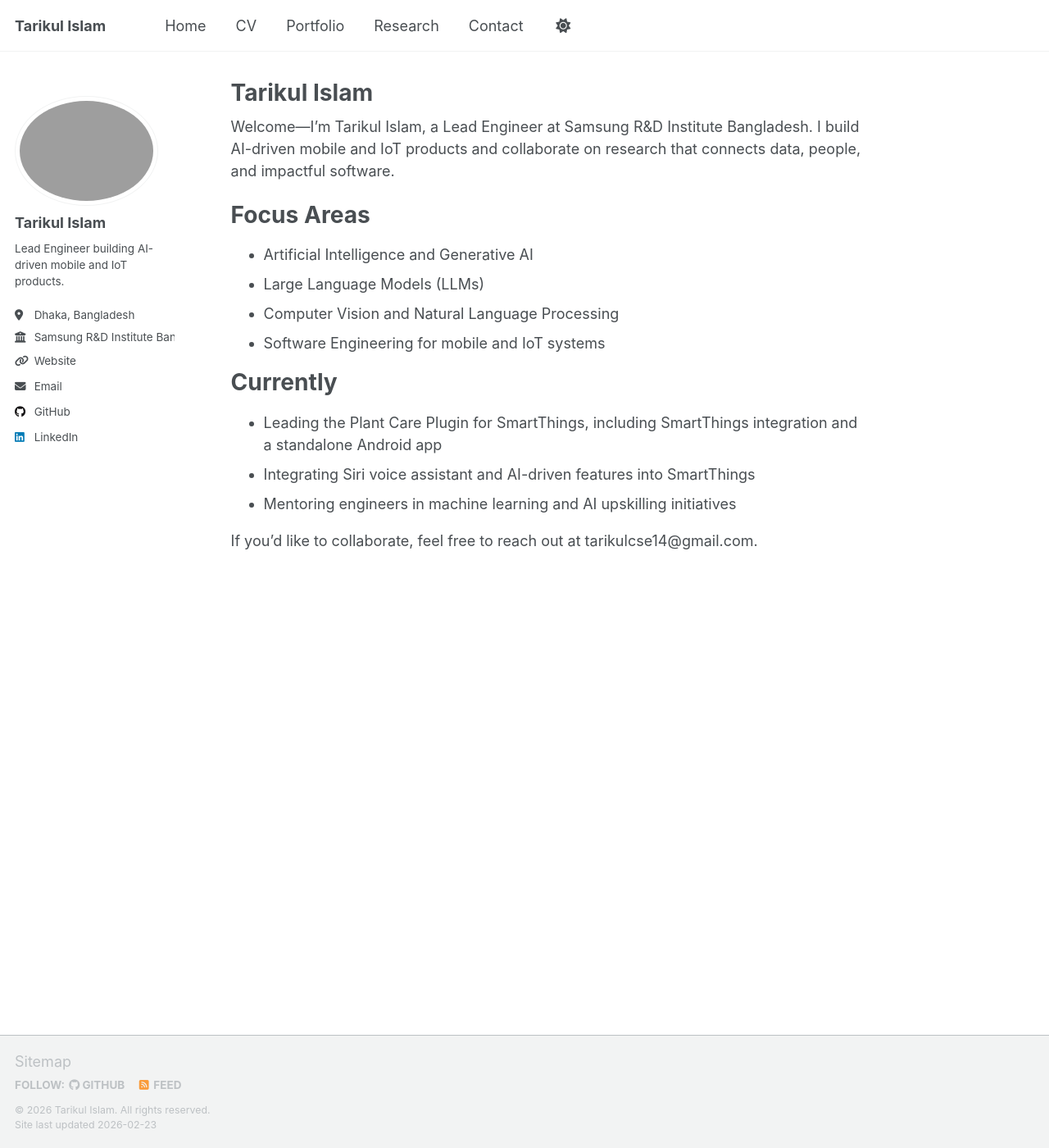
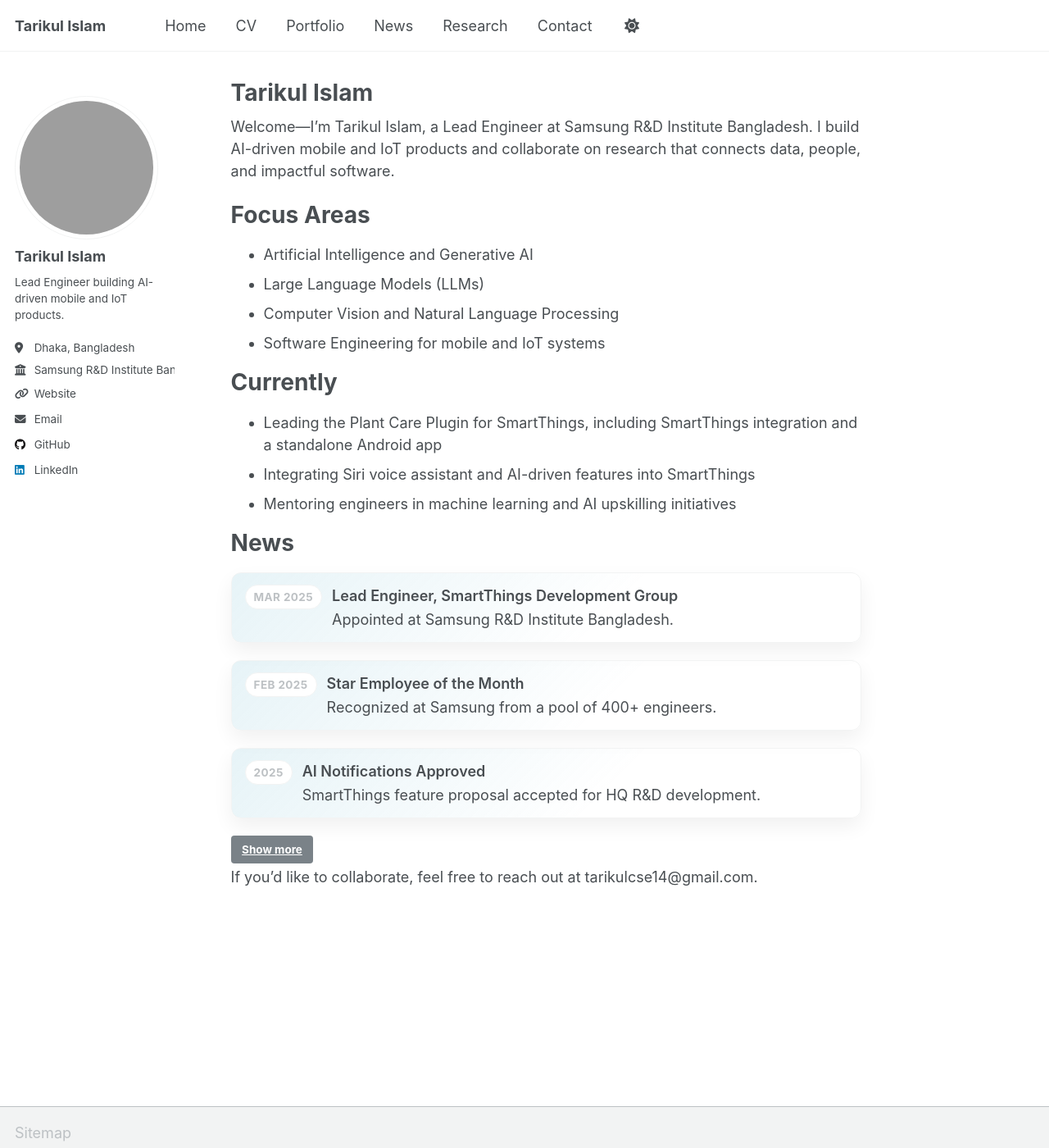
Before and after one commit to tarikulshawon/tarikulshawon.github.io, a Jekyll site: the page built from _pages/about.md, in a window 1280 px wide and 1400 px high. Shown: the whole window at 82% size. Built offline with Jekyll 4.4.1, drawn with Linux system fonts in a browser that asks for light colours; a script that is not in the unit is left out.

Commit message:
apply changes

```diff
--- a/_data/navigation.yml
+++ b/_data/navigation.yml
@@ -17,6 +17,9 @@
   - title: "Portfolio"
     url: /portfolio/
 
+  - title: "News"
+    url: /news/
+
   - title: "Research"
     url: /research/
 
--- /dev/null
+++ b/_data/news.yml
@@ -0,0 +1,12 @@
+- date: "Mar 2025"
+  title: "Lead Engineer, SmartThings Development Group"
+  detail: "Appointed at Samsung R&D Institute Bangladesh."
+- date: "Feb 2025"
+  title: "Star Employee of the Month"
+  detail: "Recognized at Samsung from a pool of 400+ engineers."
+- date: "2025"
+  title: "AI Notifications Approved"
+  detail: "SmartThings feature proposal accepted for HQ R&D development."
+- date: "2024"
+  title: "Camera Patent Granted"
+  detail: "Lens ghosting detection using IMU sensor data in smartphones."
--- a/_pages/about.md
+++ b/_pages/about.md
@@ -22,4 +22,23 @@
 - Integrating Siri voice assistant and AI-driven features into SmartThings
 - Mentoring engineers in machine learning and AI upskilling initiatives
 
+News
+======
+<div class="news-section">
+  <ul class="news-list">
+    {% for item in site.data.news limit:3 %}
+      <li class="news-card">
+        <span class="news-date">{{ item.date }}</span>
+        <div>
+          <div class="news-title">{{ item.title }}</div>
+          <div class="news-text">{{ item.detail }}</div>
+        </div>
+      </li>
+    {% endfor %}
+  </ul>
+  <div class="news-actions">
+    <a class="btn btn--primary" href="/news/">Show more</a>
+  </div>
+</div>
+
 If you'd like to collaborate, feel free to reach out at tarikulcse14@gmail.com.
--- /dev/null
+++ b/_sass/layout/_news.scss
@@ -0,0 +1,59 @@
+/* ==========================================================================
+   News
+   ========================================================================== */
+
+.news-section {
+  margin-top: 1rem;
+}
+
+.news-list {
+  list-style: none;
+  padding: 0;
+  margin: 0;
+  display: grid;
+  gap: 12px;
+}
+
+.news-card {
+  display: grid;
+  grid-template-columns: auto 1fr;
+  gap: 12px;
+  padding: 14px 16px;
+  border-radius: 12px;
+  border: 1px solid var(--global-border-color);
+  background: linear-gradient(135deg, rgba(82, 173, 200, 0.14) 0%, rgba(255, 255, 255, 0) 60%);
+  box-shadow: 0 10px 24px rgba(0, 0, 0, 0.06);
+}
+
+.news-date {
+  font-size: 0.75rem;
+  font-weight: 700;
+  letter-spacing: 0.03em;
+  text-transform: uppercase;
+  color: var(--global-text-color-light);
+  background: var(--global-bg-color);
+  border: 1px solid var(--global-border-color);
+  padding: 4px 10px;
+  border-radius: 999px;
+  white-space: nowrap;
+  height: fit-content;
+}
+
+.news-title {
+  font-weight: 600;
+  margin: 0;
+}
+
+.news-text {
+  margin: 2px 0 0;
+  color: var(--global-text-color);
+}
+
+.news-actions {
+  margin-top: 12px;
+}
+
+html[data-theme="dark"] .news-card {
+  background: linear-gradient(135deg, rgba(82, 173, 200, 0.18) 0%, rgba(0, 0, 0, 0) 60%);
+  box-shadow: 0 10px 24px rgba(0, 0, 0, 0.3);
+}
--- a/_sass/layout/_sidebar.scss
+++ b/_sass/layout/_sidebar.scss
@@ -94,10 +94,15 @@
   }
 
   img {
+    width: 36px;
+    height: 36px;
     max-width: 175px;
     border-radius: 50%;
+    object-fit: cover;
 
     @include breakpoint($large) {
+      width: 175px;
+      height: 175px;
       padding: 5px;
       border: 1px solid var(--global-border-color);
     }
--- a/assets/css/main.scss
+++ b/assets/css/main.scss
@@ -34,6 +34,7 @@
 
     "layout/page",
     "layout/archive",
+    "layout/news",
     "layout/sidebar",
     "layout/json_cv",
 
```
Also changed, not shown: _pages/news.md (added, +22 -0 lines), 2 other files.
